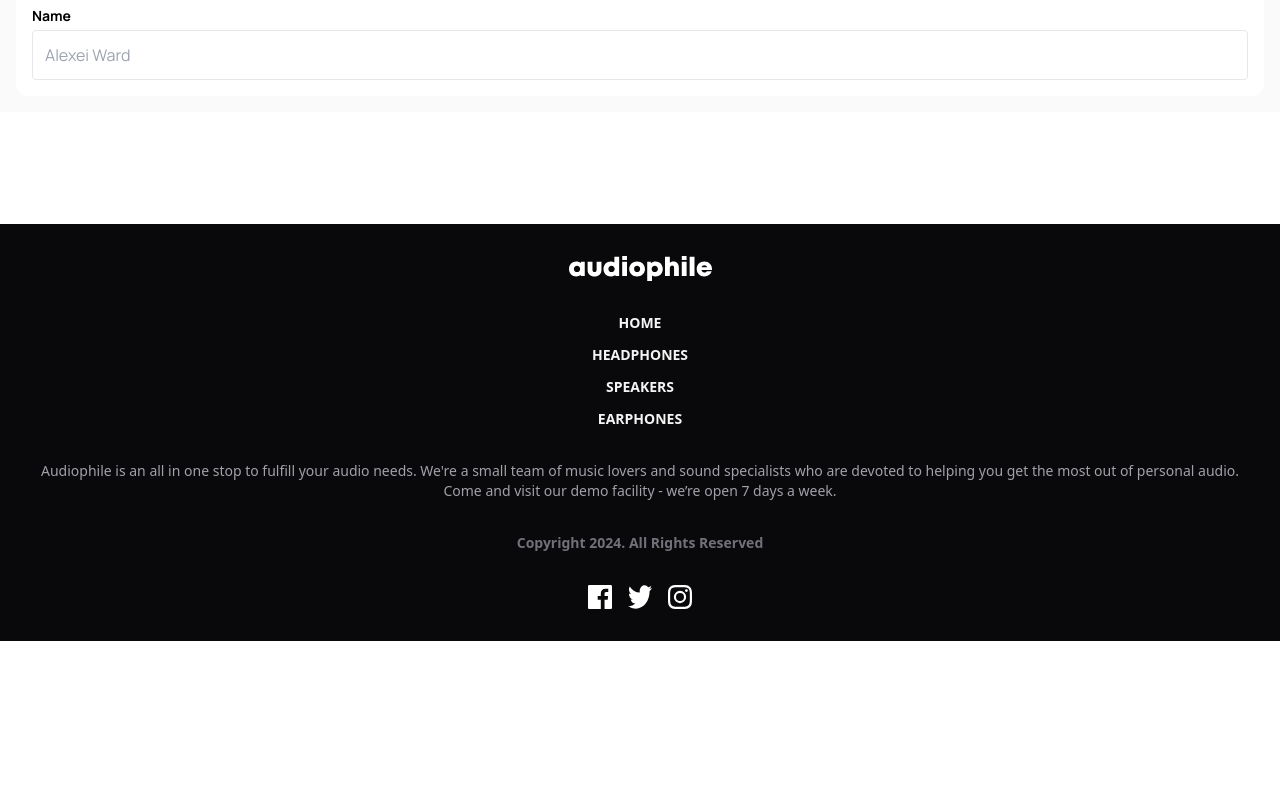
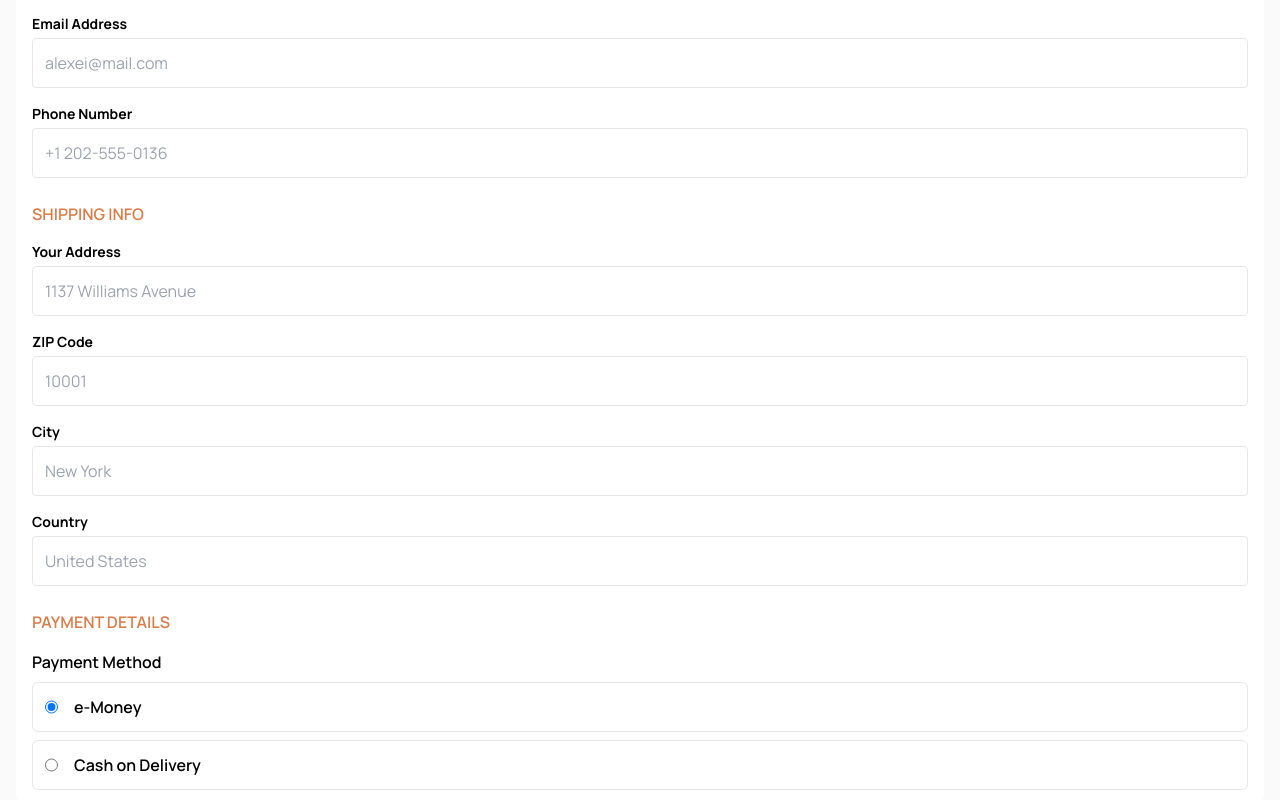
Before and after one commit to jordanheve/audiophile-e-commerce-website, a React (Vite) app: page /checkout in a window 1280 px wide. Shown: the part 360-1160 px from the top of the page. Before the commit the page ends 1001 px from the top, so only its background shows below. Built offline with nearby package versions, Linux system fonts and the light colour scheme.

Commit message:
chore: Update InfoInput component to include optional 'type' prop

```diff
--- a/src/components/checkout/InfoInput.tsx
+++ b/src/components/checkout/InfoInput.tsx
@@ -5,9 +5,10 @@ type InputInfoProps = {
     id: string
     placeholder: string
     caseType? : string
+    type?: string
 }
 
-export default function InfoInput( {label, id, placeholder, caseType = 'text'} : InputInfoProps) {
+export default function InfoInput( {label, id, placeholder, caseType = 'text', type = "text"} : InputInfoProps) {
     const [inputValue, setInputValue] = useState('');
 
     const handleChangeNumber = (e: React.ChangeEvent<HTMLInputElement>) => {
@@ -22,13 +23,13 @@ export default function InfoInput( {label, id, placeholder, caseType = 'text'} :
     const isNumeric :boolean = caseType == 'numeric';
     return (
     <div className="flex flex-col">
-            <label htmlFor="name" className="text-sm font-bold mb-1">
+            <label htmlFor={id} className="text-sm font-bold mb-1">
               {label}
             </label>
             <input
               onChange={isNumeric ? handleChangeNumber : handleChange}
               id={id}
-              type="text"
+              type={type}
               placeholder={placeholder}
               className='border p-3 rounded outline-none'
               value={inputValue}
--- a/src/pages/Checkout.tsx
+++ b/src/pages/Checkout.tsx
@@ -1,39 +1,48 @@
+import InfoInput from "../components/checkout/InfoInput";
 import GoBack from "../components/GoBack";
 
 export default function Checkout() {
-  const inputClass = " border p-3 rounded outline-none";
   return (
     <div className="p-4 pt-28 bg-zinc-50 flex flex-col gap-4">
       <GoBack />
       <form action="">
         <div className="bg-white flex flex-col gap-4 p-4 rounded-xl">
           <h2 className="uppercase font-semibold text-3xl mb-2">Checkout</h2>
-          <h4 className="text-custom-orange font-semibold uppercase text-md">
+          <h4 className="text-custom-orange font-semibold uppercase text-md mt-2">
             Billing Details
           </h4>
-          <div className="flex flex-col">
-            <label htmlFor="name" className="text-sm font-bold mb-1">
-              Name
-            </label>
-            <input
-              id="name"
-              type="text"
-              placeholder="Alexei Ward"
-              className={inputClass}
-            />
-          </div>
-          <div className="flex flex-col">
-            <label htmlFor="name" className="text-sm font-bold mb-1">
-              Name
-            </label>
-            <input
-              id="name"
-              type="email"
-              placeholder="Alexei Ward"
-              className={inputClass}
-            />
-          </div>
+          <InfoInput label="Name" placeholder="Alexei Ward" id="name"/>
+          <InfoInput label="Email Address" placeholder="alexei@mail.com" id="email" type="email"/>
+          <InfoInput label="Phone Number" placeholder="+1 202-555-0136" id="phone" caseType="numeric"/>
+
+          <h4 className="text-custom-orange font-semibold uppercase text-md mt-2">
+            Shipping Info
+          </h4>
+          <InfoInput label="Your Address" placeholder="1137 Williams Avenue" id="address"/>
+          <InfoInput label="ZIP Code" placeholder="10001" id="zip"/>
+          <InfoInput label="City" placeholder="New York" id="city"/>
+          <InfoInput label="Country" placeholder="United States" id="country"/>
+
+          <h4 className="text-custom-orange font-semibold uppercase text-md mt-2">
+            Payment Details
+          </h4>
+          <fieldset className="flex flex-col gap-2">
+          <legend className="font-semibold mb-2">Payment Method</legend>
+          <label htmlFor="eMoney" className="flex gap-4 p-3 border rounded-md font-semibold">
+            <input type="radio" id="eMoney" name="payment" checked />
+            <span>
+            e-Money
+            </span>
+          </label>
+          <label htmlFor="cash" className="flex gap-4 p-3 border rounded-md font-semibold">
+            <input type="radio" id="cash" name="payment"/>
+            <span>
+            Cash on Delivery
+            </span>
+          </label>
+          </fieldset>
         </div>
+
       </form>
     </div>
   );
```
